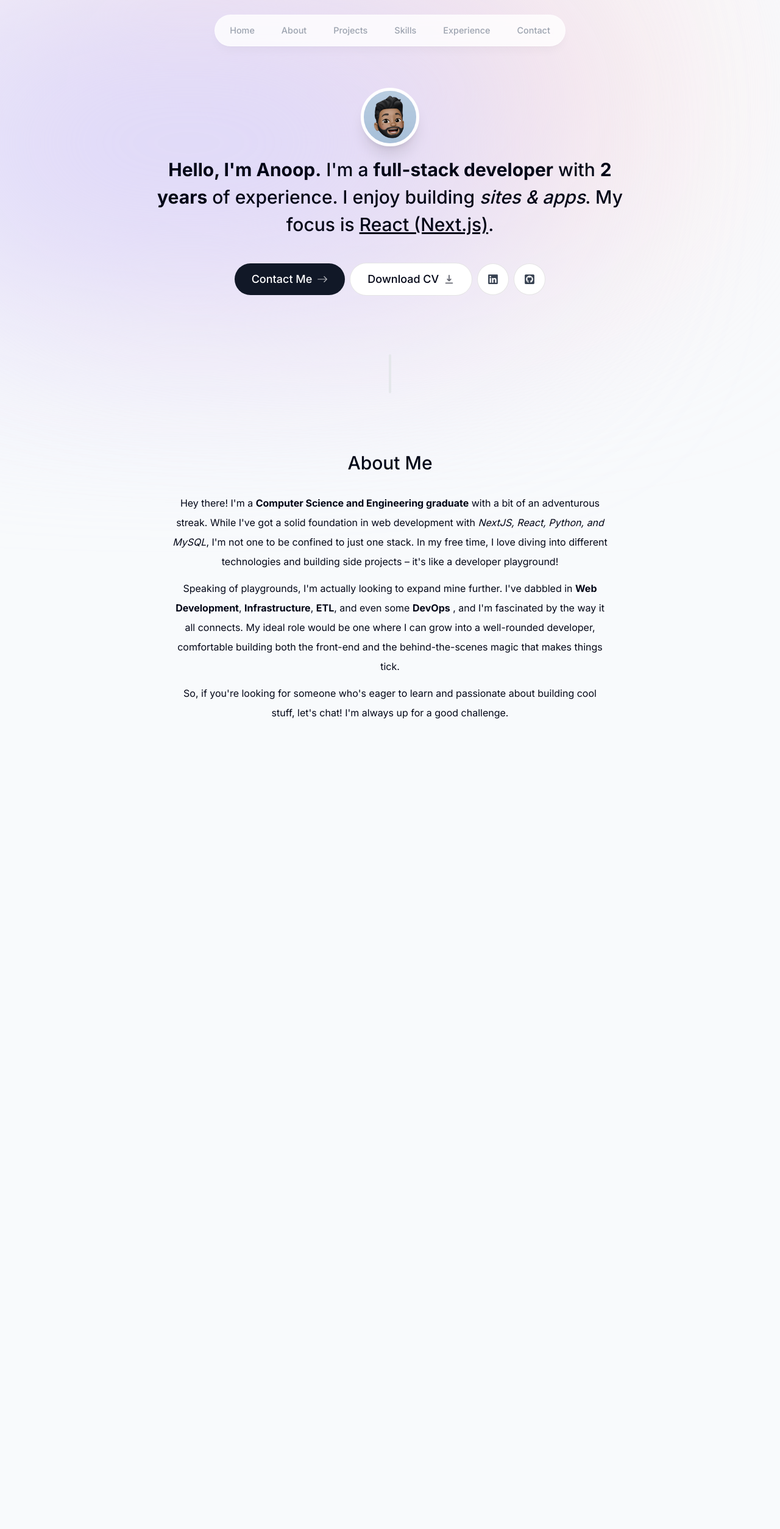
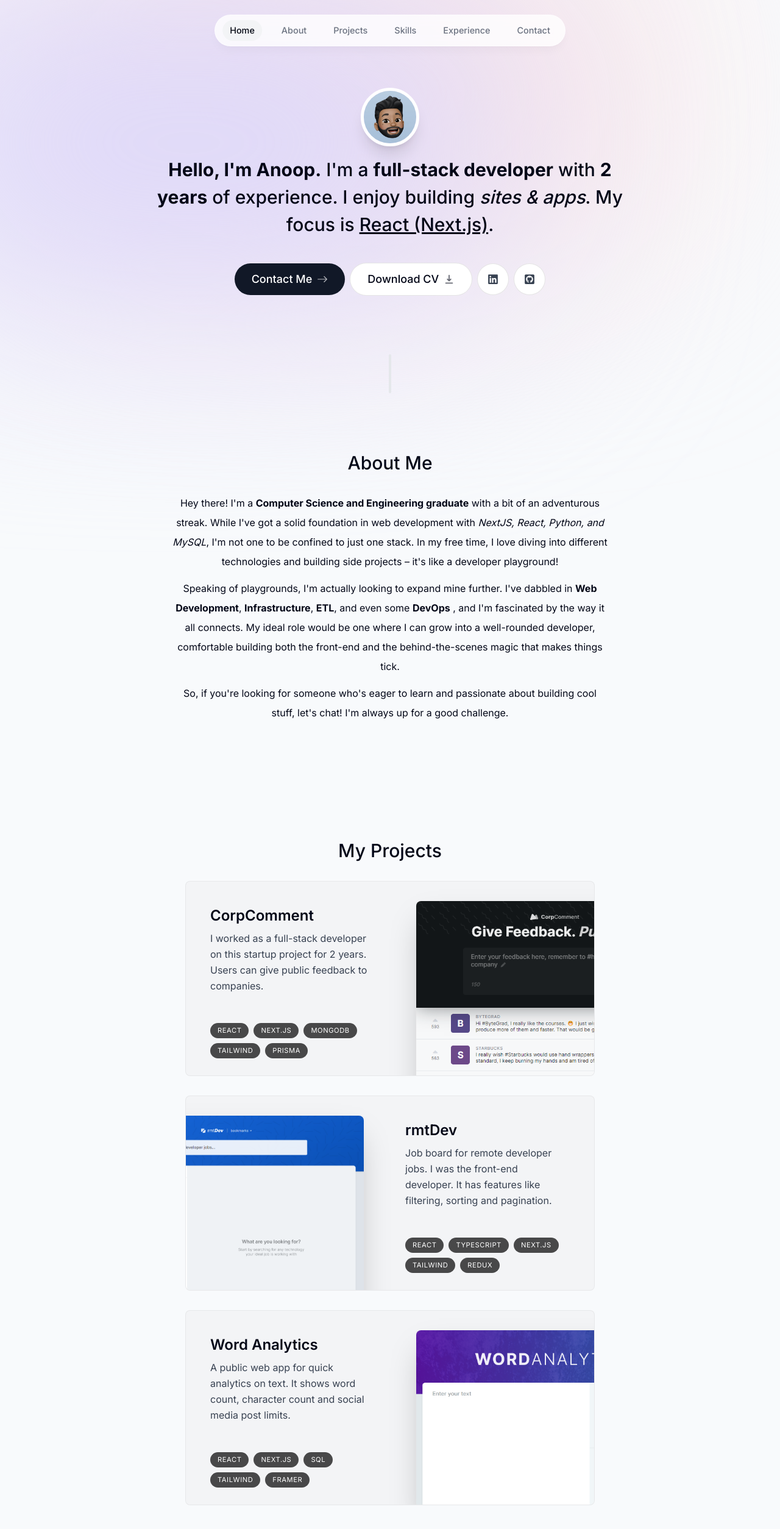
Before and after one commit to AnoopSurej/portfolio-v2, a Next.js app: page / in a window 1280 px wide. Shown: the top 2508 px of the page at 61% size. Built offline with nearby package versions, Linux system fonts and the light colour scheme.

Commit message:
Add projects page, modify header to track section

```diff
--- a/app/layout.tsx
+++ b/app/layout.tsx
@@ -16,7 +16,7 @@
   children: React.ReactNode;
 }>) {
   return (
-    <html lang="en">
+    <html lang="en" className="!scroll-smooth">
       <body
         className={`${inter.className} bg-slate-50 text-slate-950 relative h-[5000px] pt-28 sm:pt-36`}
       >
--- a/app/page.tsx
+++ b/app/page.tsx
@@ -1,5 +1,6 @@
 import About from "@/components/about";
 import Intro from "@/components/intro";
+import Projects from "@/components/projects";
 import SectionDivider from "@/components/section-divider";
 
 export default function Home() {
@@ -8,6 +9,7 @@
       <Intro />
       <SectionDivider />
       <About />
+      <Projects />
     </main>
   );
 }
--- a/components/about.tsx
+++ b/components/about.tsx
@@ -7,10 +7,11 @@
 export default function About() {
   return (
     <motion.section
-      className="mb-28 max-w-[45rem] text-center leading-8 sm:mb-40"
+      className="mb-28 max-w-[45rem] text-center leading-8 sm:mb-40 scroll-mt-28"
       initial={{ opacity: 0, y: 100 }}
       animate={{ opacity: 1, y: 0 }}
       transition={{ delay: 0.25 }}
+      id="about"
     >
       <SectionHeading>About me</SectionHeading>
       <p className="mb-3">
--- a/components/header.tsx
+++ b/components/header.tsx
@@ -1,11 +1,14 @@
 "use client";
 
-import React from "react";
+import React, { useState } from "react";
 import { motion } from "framer-motion";
 import { links } from "@/lib/data";
 import Link from "next/link";
+import clsx from "clsx";
 
 export default function Header() {
+  const [activeSection, setActiveSection] = useState("Home");
+
   return (
     <header className="z-[999] relative">
       <motion.div
@@ -14,19 +17,27 @@
         animate={{ y: 0, x: "-50%", opacity: 1 }}
       ></motion.div>
       <nav className="flex fixed top-[0.15rem] left-1/2 h-12 -translate-x-1/2 py-2 sm:top-[1.7rem] sm:h-[initial] sm:py-0">
-        <ul className="flex w-[22rem] flex-wrap items-center justify-center gap-y-1 text-[0.9rem] font-medium text-gray-400 sm:w-[initial] sm:flex-nowrap sm:gap-5">
+        <ul className="flex w-[22rem] flex-wrap items-center justify-center gap-y-1 text-[0.9rem] font-medium text-gray-500 sm:w-[initial] sm:flex-nowrap sm:gap-5">
           {links.map((link) => (
             <motion.li
               key={link.hash}
-              className="h-3/4 flex items-center justify-center"
+              className="h-3/4 flex items-center justify-center relative"
               initial={{ y: -100, opacity: 0 }}
               animate={{ y: 0, opacity: 1 }}
             >
               <Link
                 href={link.hash}
-                className="flex w-full items-center justify-center px-3 py-3 hover:text-gray-950 transition"
+                className={clsx(
+                  "flex w-full items-center justify-center px-3 py-3 hover:text-gray-950 transition",
+                  { "text-gray-950": activeSection === link.name }
+                )}
+                onClick={() => setActiveSection(link.name)}
               >
                 {link.name}
+
+                {link.name === activeSection && (
+                  <span className="bg-gray-100 rounded-full absolute inset-0 -z-10"></span>
+                )}
               </Link>
             </motion.li>
           ))}
--- a/components/intro.tsx
+++ b/components/intro.tsx
@@ -11,7 +11,10 @@
 
 export default function Intro() {
   return (
-    <section className="mb-28 max-w-[50rem] text-center sm:mb-0">
+    <section
+      id="home"
+      className="mb-28 max-w-[50rem] text-center sm:mb-0 scroll-mt-[100rem]"
+    >
       <div className="flex items-center justify-center">
         <div className="relative">
           <motion.div
--- /dev/null
+++ b/components/project.tsx
@@ -0,0 +1,69 @@
+"use client";
+
+import Image from "next/image";
+import { useRef } from "react";
+import { projectsData } from "@/lib/data";
+import { useScroll, motion, useTransform } from "framer-motion";
+
+type ProjectProps = (typeof projectsData)[number];
+
+export default function Project({
+  title,
+  description,
+  tags,
+  imageUrl,
+}: ProjectProps) {
+  "use client";
+
+  const ref = useRef<HTMLDivElement>(null);
+  const { scrollYProgress } = useScroll({
+    target: ref,
+    offset: ["0 1", "1.33 1"],
+  });
+  const scaleProgress = useTransform(scrollYProgress, [0, 1], [0.8, 1]);
+  const opacityProgress = useTransform(scrollYProgress, [0, 1], [0.4, 1]);
+  return (
+    <motion.div
+      ref={ref}
+      style={{
+        scale: scaleProgress,
+        opacity: opacityProgress,
+      }}
+      className="group mb-3 sm:mb-8 last:mb-0"
+    >
+      <section className=" bg-gray-100 max-w-[42rem] border border-black/5 overflow-hidden sm:pr-8 relative sm:h-[20rem] group-even:pl-8 hover:bg-gray-200 transition rounded-lg">
+        <div className="pt-4 pb-7 px-5 sm:pl-10 sm:pr-2 sm:pt-10 sm:max-w-[50%] flex flex-col h-full group-even:ml-[18rem]">
+          <h3 className="text-2xl font-semibold">{title}</h3>
+          <p className="mt-2 leading-relaxed text-gray-700">{description}</p>
+          <ul className="flex flex-wrap mt-4 gap-2 sm:mt-auto">
+            {tags.map((tag, index) => (
+              <li
+                className="bg-black/[0.7] px-3 py-1 text-[0.7rem] uppercase tracking-wider text-white rounded-full"
+                key={index}
+              >
+                {tag}
+              </li>
+            ))}
+          </ul>
+        </div>
+        <Image
+          src={imageUrl}
+          alt="Project Image"
+          quality={95}
+          className="absolute top-8 -right-40 w-[28.25rem] rounded-t-lg shadow-2xl
+              group-hover:scale-[1.04]
+              group-hover:-translate-x-3
+              group-hover:translate-y-3
+              group-hover:-rotate-2
+              group-even:right-[-initial]
+              group-even:-left-40
+              group-even:group-hover:translate-x-3
+              group-even:group-hover:translate-y-3
+              group-even:group-hover:rotate-2
+
+              transition"
+        />
+      </section>
+    </motion.div>
+  );
+}
--- /dev/null
+++ b/components/projects.tsx
@@ -0,0 +1,19 @@
+import React from "react";
+import SectionHeading from "./section-heading";
+import { projectsData } from "@/lib/data";
+import Project from "@/components/project";
+
+export default function Projects() {
+  return (
+    <section id="projects" className="scroll-mt-28">
+      <SectionHeading>My Projects</SectionHeading>
+      <div>
+        {projectsData.map((project, index) => (
+          <React.Fragment key={index}>
+            <Project {...project} />
+          </React.Fragment>
+        ))}
+      </div>
+    </section>
+  );
+}
--- a/components/section-heading.tsx
+++ b/components/section-heading.tsx
@@ -5,5 +5,9 @@
 };
 
 export default function SectionHeading({ children }: SectionHeadingProps) {
-  return <h2 className="text-3xl font-medium mb-8 capitalize">{children}</h2>;
+  return (
+    <h2 className="text-3xl font-medium mb-8 capitalize text-center">
+      {children}
+    </h2>
+  );
 }
--- a/package.json
+++ b/package.json
@@ -9,6 +9,7 @@
     "lint": "next lint"
   },
   "dependencies": {
+    "clsx": "^2.1.0",
     "framer-motion": "^11.0.24",
     "next": "14.1.4",
     "react": "^18",
```
Also changed, not shown: 1 other file (tests, documents, lock files or other folders).
